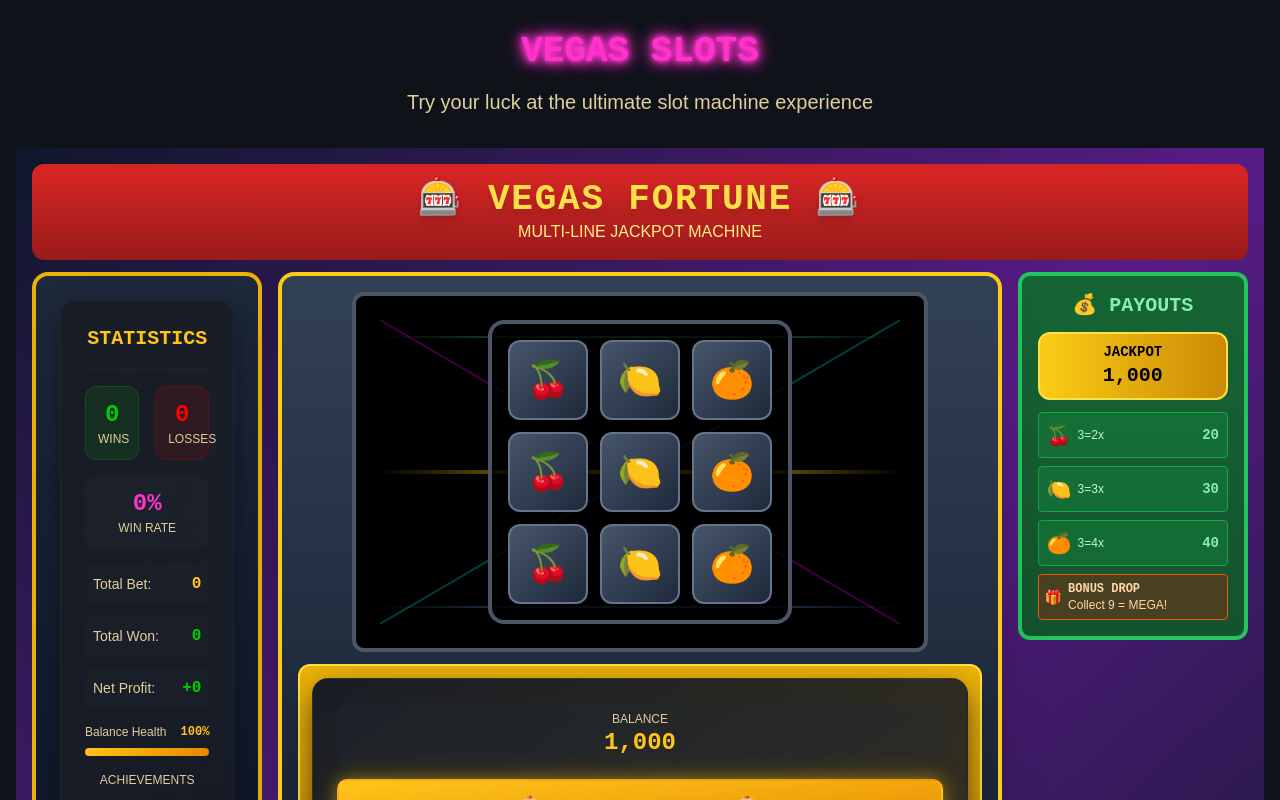
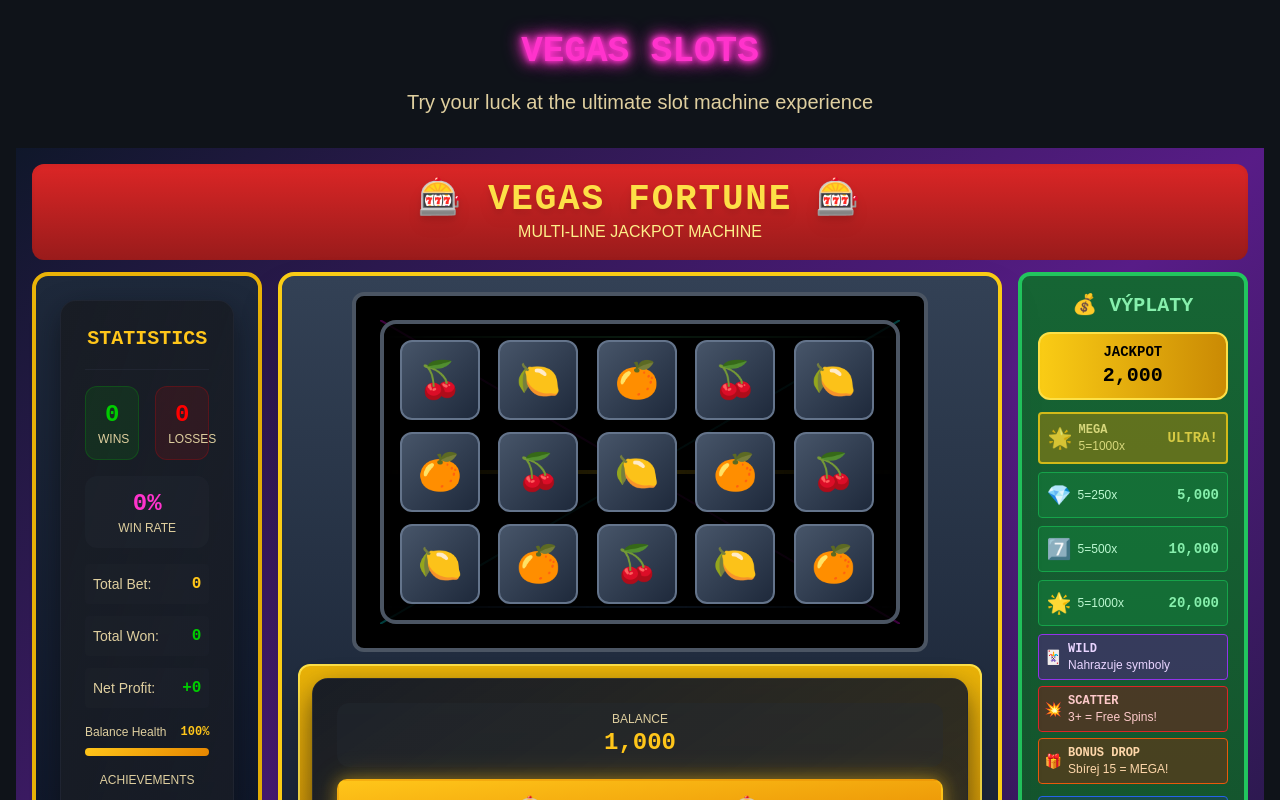
Before and after one commit to Dominik-G-js/pure-play-casino, a React (Vite) app: page / in a window 1280 px wide. Shown: the top 800 px of the page. Built offline with nearby package versions, Linux system fonts and the light colour scheme.

Commit message:
Refactor slot machine and add bonuses

```diff
--- a/src/components/ReelGrid.tsx
+++ b/src/components/ReelGrid.tsx
@@ -6,16 +6,39 @@ interface ReelGridProps {
   winningLines?: number[];
 }
 
+// 5-reel paylines
 const PAYLINES = [
-  [1, 1, 1], // Center line
-  [0, 0, 0], // Top line
-  [2, 2, 2], // Bottom line
-  [0, 1, 2], // Diagonal down
-  [2, 1, 0]  // Diagonal up
+  // Horizontal lines
+  [1, 1, 1, 1, 1], // Center
+  [0, 0, 0, 0, 0], // Top
+  [2, 2, 2, 2, 2], // Bottom
+  // V-shapes
+  [0, 1, 2, 1, 0],
+  [2, 1, 0, 1, 2],
+  // Zig-zags
+  [0, 1, 0, 1, 0],
+  [2, 1, 2, 1, 2],
+  [1, 0, 1, 0, 1],
+  [1, 2, 1, 2, 1],
+  // Diagonals
+  [0, 0, 1, 2, 2],
+  [2, 2, 1, 0, 0],
+  // Special patterns
+  [1, 0, 0, 0, 1],
+  [1, 2, 2, 2, 1],
+  [0, 1, 1, 1, 0],
+  [2, 1, 1, 1, 2],
+  [0, 2, 0, 2, 0],
+  [2, 0, 2, 0, 2],
+  [1, 1, 0, 1, 1],
+  [1, 1, 2, 1, 1],
+  [0, 1, 2, 2, 2]
 ];
 
 export const ReelGrid = ({ grid, isSpinning, winningLines }: ReelGridProps) => {
   const [spinningSymbols, setSpinningSymbols] = useState(grid || [
+    ['🍒', '🍋', '🍊'],
+    ['🍒', '🍋', '🍊'],
     ['🍒', '🍋', '🍊'],
     ['🍒', '🍋', '🍊'],
     ['🍒', '🍋', '🍊']
@@ -23,9 +46,15 @@ export const ReelGrid = ({ grid, isSpinning, winningLines }: ReelGridProps) => {
 
   useEffect(() => {
     if (isSpinning) {
-      const symbols = ['🍒', '🍋', '🍊', '🍇', '🔔', '⭐', '💎', '7️⃣', '🃏', '💥'];
+      const symbols = ['🍒', '🍋', '🍊', '🍇', '🔔', '⭐', '💎', '7️⃣', '🃏', '💥', '🎁', '🌟'];
       const interval = setInterval(() => {
         setSpinningSymbols([
+          [symbols[Math.floor(Math.random() * symbols.length)],
+           symbols[Math.floor(Math.random() * symbols.length)],
+           symbols[Math.floor(Math.random() * symbols.length)]],
+          [symbols[Math.floor(Math.random() * symbols.length)],
+           symbols[Math.floor(Math.random() * symbols.length)],
+           symbols[Math.floor(Math.random() * symbols.length)]],
           [symbols[Math.floor(Math.random() * symbols.length)],
            symbols[Math.floor(Math.random() * symbols.length)],
            symbols[Math.floor(Math.random() * symbols.length)]],
@@ -43,13 +72,15 @@ export const ReelGrid = ({ grid, isSpinning, winningLines }: ReelGridProps) => {
       setSpinningSymbols(grid || [
         ['🍒', '🍋', '🍊'],
         ['🍒', '🍋', '🍊'],
+        ['🍒', '🍋', '🍊'],
+        ['🍒', '🍋', '🍊'],
         ['🍒', '🍋', '🍊']
       ]);
     }
   }, [isSpinning, grid]);
 
   const getSymbolStyle = (reelIndex: number, positionIndex: number) => {
-    let baseClasses = "w-20 h-20 rounded-xl flex items-center justify-center text-4xl font-bold transition-all duration-300 border-2 shadow-lg";
+    let baseClasses = "w-12 h-12 sm:w-14 sm:h-14 md:w-16 md:h-16 lg:w-20 lg:h-20 rounded-lg flex items-center justify-center text-2xl sm:text-3xl md:text-3xl lg:text-4xl font-bold transition-all duration-300 border-2 shadow-lg";
 
     // Check if this position is part of a winning line
     let isWinning = false;
@@ -69,11 +100,17 @@ export const ReelGrid = ({ grid, isSpinning, winningLines }: ReelGridProps) => {
       const symbol = spinningSymbols?.[reelIndex]?.[positionIndex];
       if (symbol) {
         switch (symbol) {
+        case '🌟': // MEGA symbol
+          baseClasses += " bg-gradient-to-br from-yellow-300 via-yellow-500 to-orange-600 border-yellow-400 shadow-yellow-400/50 animate-pulse";
+          break;
         case '🃏': // Wild
           baseClasses += " bg-gradient-to-br from-purple-500 to-purple-700 border-purple-400 shadow-purple-400/30";
           break;
         case '💥': // Scatter
           baseClasses += " bg-gradient-to-br from-red-500 to-red-700 border-red-400 shadow-red-400/30";
+          break;
+        case '🎁': // Bonus Drop
+          baseClasses += " bg-gradient-to-br from-orange-500 to-orange-700 border-orange-400 shadow-orange-400/30";
           break;
         case '💎':
         case '7️⃣':
@@ -89,7 +126,7 @@ export const ReelGrid = ({ grid, isSpinning, winningLines }: ReelGridProps) => {
   };
 
   return (
-    <div className="grid grid-cols-3 gap-3 p-4 bg-black/80 rounded-2xl border-4 border-gray-600 shadow-inner relative">
+    <div className="grid grid-cols-5 gap-1.5 sm:gap-2 md:gap-2.5 lg:gap-3 p-2 sm:p-3 md:p-4 bg-black/80 rounded-xl md:rounded-2xl border-2 md:border-4 border-gray-600 shadow-inner relative w-full max-w-full overflow-hidden">
       {/* Payline overlays */}
       {(winningLines || []).map(lineIndex => {
         const payline = PAYLINES[lineIndex];
--- a/src/components/SlotMachine.tsx
+++ b/src/components/SlotMachine.tsx
@@ -6,7 +6,7 @@ import { ParticleSystem } from "./ParticleSystem";
 import { SoundManager } from "./SoundManager";
 import { useToast } from "@/hooks/use-toast";
 
-const SYMBOLS = ['🍒', '🍋', '🍊', '🍇', '🔔', '⭐', '💎', '7️⃣', '🃏', '💥', '🎁'];
+const SYMBOLS = ['🍒', '🍋', '🍊', '🍇', '🔔', '⭐', '💎', '7️⃣', '🃏', '💥', '🎁', '🌟'];
 const SYMBOL_VALUES = {
   '🍒': 2,
   '🍋': 3,
@@ -16,17 +16,45 @@ const SYMBOL_VALUES = {
   '⭐': 15,
   '💎': 25,
   '7️⃣': 50,
+  '🌟': 100, // MEGA symbol
   '🃏': 0, // Wild - substitutes any symbol
   '💥': 0, // Scatter - bonus trigger
   '🎁': 0  // Bonus Drop - collection symbol
 };
 
+// 5-reel paylines (20 lines total)
 const PAYLINES = [
-  [1, 1, 1], // Center line
-  [0, 0, 0], // Top line
-  [2, 2, 2], // Bottom line
-  [0, 1, 2], // Diagonal down
-  [2, 1, 0]  // Diagonal up
+  // Horizontal lines
+  [1, 1, 1, 1, 1], // Center line (0)
+  [0, 0, 0, 0, 0], // Top line (1)
+  [2, 2, 2, 2, 2], // Bottom line (2)
+
+  // V-shapes
+  [0, 1, 2, 1, 0], // V-shape down (3)
+  [2, 1, 0, 1, 2], // V-shape up (4)
+
+  // Zig-zags
+  [0, 1, 0, 1, 0], // Zig-zag top (5)
+  [2, 1, 2, 1, 2], // Zig-zag bottom (6)
+  [1, 0, 1, 0, 1], // Zig-zag center-up (7)
+  [1, 2, 1, 2, 1], // Zig-zag center-down (8)
+
+  // Diagonals
+  [0, 0, 1, 2, 2], // Diagonal down (9)
+  [2, 2, 1, 0, 0], // Diagonal up (10)
+
+  // Special patterns
+  [1, 0, 0, 0, 1], // M-shape top (11)
+  [1, 2, 2, 2, 1], // M-shape bottom (12)
+  [0, 1, 1, 1, 0], // W-shape top (13)
+  [2, 1, 1, 1, 2], // W-shape bottom (14)
+
+  // Additional patterns
+  [0, 2, 0, 2, 0], // Large zig-zag (15)
+  [2, 0, 2, 0, 2], // Large zig-zag reverse (16)
+  [1, 1, 0, 1, 1], // Center dip (17)
+  [1, 1, 2, 1, 1], // Center peak (18)
+  [0, 1, 2, 2, 2]  // Rising line (19)
 ];
 
 const BONUS_SYMBOLS = ['💥', '🃏'];
@@ -59,20 +87,20 @@ export const SlotMachine = () => {
   const [gameState, setGameState] = useState<GameState>(() => {
     const defaultState = {
       balance: 1000,
-      bet: 10,
+      bet: 20,
       isSpinning: false,
       wins: 0,
       losses: 0,
       totalWon: 0,
       totalBet: 0,
       lastWin: 0,
-      activePaylines: 5,
+      activePaylines: 10,
       betPerLine: 2,
       freeSpins: 0,
       inBonus: false,
       multiplier: 1,
       winningLines: [],
-      bonusDropsCollected: [false, false, false, false, false, false, false, false, false], // 3x3 grid positions
+      bonusDropsCollected: Array(15).fill(false), // 5x3 grid = 15 positions
       bonusDropProgress: 0,
       autoSpinActive: false,
       autoSpinCount: 0,
@@ -96,7 +124,9 @@ export const SlotMachine = () => {
   const [reelResults, setReelResults] = useState([
     ['🍒', '🍋', '🍊'], // Reel 1 (top, center, bottom)
     ['🍒', '🍋', '🍊'], // Reel 2
-    ['🍒', '🍋', '🍊']  // Reel 3
+    ['🍒', '🍋', '🍊'], // Reel 3
+    ['🍒', '🍋', '🍊'], // Reel 4
+    ['🍒', '🍋', '🍊']  // Reel 5
   ]);
   const [showParticles, setShowParticles] = useState(false);
   const soundManager = useRef(new SoundManager());
@@ -130,12 +160,16 @@ export const SlotMachine = () => {
     let totalWin = 0;
     let winningLines: number[] = [];
     let scatterCount = 0;
+    let wildCount = 0;
+    let megaSymbolCount = 0;
     let bonusDropsFound: number[] = [];
 
-    // Count scatter symbols and bonus drops across entire grid
+    // Count special symbols and bonus drops across entire grid
     grid.forEach((reel, reelIndex) => {
       reel.forEach((symbol, symbolIndex) => {
         if (symbol === '💥') scatterCount++;
+        if (symbol === '🃏') wildCount++;
+        if (symbol === '🌟') megaSymbolCount++;
         if (symbol === '🎁') {
           const position = reelIndex * 3 + symbolIndex;
           bonusDropsFound.push(position);
@@ -153,8 +187,8 @@ export const SlotMachine = () => {
       });
 
       const newProgress = newCollectedDrops.filter(Boolean).length;
-      const wasComplete = gameState.bonusDropProgress === 9;
-      const isNowComplete = newProgress === 9;
+      const wasComplete = gameState.bonusDropProgress === 15;
+      const isNowComplete = newProgress === 15;
 
       // Update bonus drops state
       setGameState(prev => ({
@@ -165,29 +199,29 @@ export const SlotMachine = () => {
 
       // Trigger MEGA BONUS if all positions are filled
       if (!wasComplete && isNowComplete) {
-        const megaBonus = gameState.betPerLine * gameState.activePaylines * 50;
+        const megaBonus = gameState.betPerLine * gameState.activePaylines * 100;
         totalWin += megaBonus;
 
         // Reset collection and give mega bonus
         setTimeout(() => {
           setGameState(prev => ({
             ...prev,
-            bonusDropsCollected: [false, false, false, false, false, false, false, false, false],
+            bonusDropsCollected: Array(15).fill(false),
             bonusDropProgress: 0,
-            freeSpins: prev.freeSpins + 20,
-            multiplier: 5
+            freeSpins: prev.freeSpins + 30,
+            multiplier: 10
           }));
 
           toast({
-            title: "🎁🎉 MEGA BONUS JACKPOT! 🎉🎁",
-            description: `ALL BONUS DROPS COLLECTED! ${megaBonus} Credits + 20 Free Spins + 5x Multiplier!`,
-            className: "bg-gradient-to-r from-yellow-400 to-orange-500 text-black font-bold text-lg"
+            title: "🎁🎉🎉 ULTIMATE MEGA JACKPOT! 🎉🎉🎁",
+            description: `ALL 15 BONUS DROPS COLLECTED! ${megaBonus} Credits + 30 Free Spins + 10x Multiplier!`,
+            className: "bg-gradient-to-r from-yellow-400 via-orange-500 to-red-500 text-black font-bold text-xl"
           });
         }, 1000);
       } else if (bonusDropsFound.length > 0) {
         toast({
           title: "🎁 BONUS DROP COLLECTED!",
-          description: `Progress: ${newProgress}/9 positions filled`,
+          description: `Progress: ${newProgress}/15 positions filled`,
           className: "bg-gradient-to-r from-orange-500 to-red-500 text-white"
         });
       }
@@ -198,34 +232,39 @@ export const SlotMachine = () => {
       if (lineIndex >= gameState.activePaylines) return;
 
       const lineSymbols = [
-        grid[0][payline[0]], // First reel, payline position
-        grid[1][payline[1]], // Second reel, payline position
-        grid[2][payline[2]]  // Third reel, payline position
+        grid[0][payline[0]],
+        grid[1][payline[1]],
+        grid[2][payline[2]],
+        grid[3][payline[3]],
+        grid[4][payline[4]]
       ];
 
       let lineWin = 0;
 
       // Check for wilds and substitute
       const processedSymbols = lineSymbols.map(symbol =>
-        symbol === '🃏' ? lineSymbols.find(s => s !== '🃏' && s !== '💥' && s !== '🎁') || symbol : symbol
+        symbol === '🃏' ? lineSymbols.find(s => s !== '🃏' && s !== '💥' && s !== '🎁' && s !== '🌟') || symbol : symbol
       );
 
-      // Check for three of a kind (including wilds)
-      if (processedSymbols[0] === processedSymbols[1] && processedSymbols[1] === processedSymbols[2]) {
-        const symbol = processedSymbols[0];
-        if (symbol !== '💥' && symbol !== '🎁' && SYMBOL_VALUES[symbol as keyof typeof SYMBOL_VALUES]) {
-          lineWin = SYMBOL_VALUES[symbol as keyof typeof SYMBOL_VALUES] * gameState.betPerLine * gameState.multiplier;
+      // Count matching symbols from left to right
+      let matchCount = 1;
+      const firstSymbol = processedSymbols[0];
+
+      for (let i = 1; i < processedSymbols.length; i++) {
+        if (processedSymbols[i] === firstSymbol) {
+          matchCount++;
+        } else {
+          break;
         }
       }
-      // Check for two of a kind (including wilds)
-      else if (processedSymbols[0] === processedSymbols[1] ||
-               processedSymbols[1] === processedSymbols[2] ||
-               processedSymbols[0] === processedSymbols[2]) {
-        const symbol = processedSymbols[0] === processedSymbols[1] ? processedSymbols[0] :
-                      processedSymbols[1] === processedSymbols[2] ? processedSymbols[1] : processedSymbols[0];
-        if (symbol !== '💥' && symbol !== '🎁' && SYMBOL_VALUES[symbol as keyof typeof SYMBOL_VALUES]) {
-          lineWin = Math.floor(SYMBOL_VALUES[symbol as keyof typeof SYMBOL_VALUES] * gameState.betPerLine * 0.5 * gameState.multiplier);
-        }
+
+      // Award wins based on match count (5, 4, 3 of a kind)
+      if (matchCount >= 3 && firstSymbol !== '💥' && firstSymbol !== '🎁' && SYMBOL_VALUES[firstSymbol as keyof typeof SYMBOL_VALUES]) {
+        const baseValue = SYMBOL_VALUES[firstSymbol as keyof typeof SYMBOL_VALUES];
+
+        // Multipliers: 3-of-kind = 1x, 4-of-kind = 3x, 5-of-kind = 10x
+        const matchMultiplier = matchCount === 5 ? 10 : matchCount === 4 ? 3 : 1;
+        lineWin = baseValue * gameState.betPerLine * matchMultiplier * gameState.multiplier;
       }
 
       if (lineWin > 0) {
@@ -234,26 +273,62 @@ export const SlotMachine = () => {
       }
     });
 
+    // MEGA SYMBOL BONUS - ultra rare jackpot
+    if (megaSymbolCount >= 3) {
+      const megaWin = megaSymbolCount * gameState.betPerLine * gameState.activePaylines * 50;
+      totalWin += megaWin;
+
+      setGameState(prev => ({
+        ...prev,
+        freeSpins: prev.freeSpins + 50,
+        multiplier: 20
+      }));
+
+      toast({
+        title: "🌟💰 MEGA SYMBOL JACKPOT! 💰🌟",
+        description: `${megaSymbolCount} MEGA Symbols! ${megaWin} Credits + 50 Free Spins + 20x Multiplier!`,
+        className: "bg-gradient-to-r from-yellow-300 via-yellow-500 to-orange-600 text-black font-bold text-2xl animate-pulse"
+      });
+    }
+
+    // WILD MADNESS - 5+ wilds trigger wild bonus
+    if (wildCount >= 5) {
+      const wildBonus = wildCount * gameState.betPerLine * gameState.activePaylines * 10;
+      totalWin += wildBonus;
+
+      setGameState(prev => ({
+        ...prev,
+        freeSpins: prev.freeSpins + 15,
+        multiplier: Math.min(prev.multiplier + 3, 20)
+      }));
+
+      toast({
+        title: "🃏💥 WILD MADNESS! 💥🃏",
+        description: `${wildCount} Wilds! ${wildBonus} Credits + 15 Free Spins!`,
+        className: "bg-gradient-to-r from-purple-500 to-purple-800 text-white font-bold text-xl"
+      });
+    }
+
     // Scatter bonus (3 or more scatters trigger free spins)
     if (scatterCount >= 3) {
-      const scatterWin = scatterCount * gameState.betPerLine * gameState.activePaylines;
+      const scatterWin = scatterCount * gameState.betPerLine * gameState.activePaylines * 2;
       totalWin += scatterWin;
 
-      // Award free spins
-      if (!gameState.inBonus) {
-        setGameState(prev => ({
-          ...prev,
-          freeSpins: prev.freeSpins + (scatterCount * 5),
-          inBonus: true,
-          multiplier: Math.min(prev.multiplier + 1, 5)
-        }));
+      // Award free spins based on scatter count
+      const freeSpinsAwarded = scatterCount === 3 ? 10 : scatterCount === 4 ? 20 : 40;
 
-        toast({
-          title: "🎉 BONUS TRIGGERED!",
-          description: `${scatterCount * 5} Free Spins + ${Math.min(gameState.multiplier + 1, 5)}x Multiplier!`,
-          className: "bg-gradient-to-r from-purple-600 to-pink-600 text-white"
-        });
-      }
+      setGameState(prev => ({
+        ...prev,
+        freeSpins: prev.freeSpins + freeSpinsAwarded,
+        inBonus: true,
+        multiplier: Math.min(prev.multiplier + scatterCount - 2, 20)
+      }));
+
+      toast({
+        title: "💥🎉 SCATTER BONUS! 🎉💥",
+        description: `${scatterCount} Scatters! ${freeSpinsAwarded} Free Spins + ${Math.min(gameState.multiplier + scatterCount - 2, 20)}x Multiplier!`,
+        className: "bg-gradient-to-r from-red-600 to-pink-600 text-white font-bold text-xl"
+      });
     }
 
     return { totalWin, winningLines, scatterCount };
@@ -294,11 +369,13 @@ export const SlotMachine = () => {
     // Simulate spinning animation delay
     await new Promise(resolve => setTimeout(resolve, 2500));
 
-    // Generate 3x3 grid (3 reels, 3 symbols each)
+    // Generate 5x3 grid (5 reels, 3 symbols each)
     const newGrid = [
       getRandomReel(), // Reel 1
       getRandomReel(), // Reel 2
-      getRandomReel()  // Reel 3
+      getRandomReel(), // Reel 3
+      getRandomReel(), // Reel 4
+      getRandomReel()  // Reel 5
     ];
 
     setReelResults(newGrid);
@@ -356,7 +433,7 @@ export const SlotMachine = () => {
 
   const updatePaylines = (newPaylines: number) => {
     const totalBet = gameState.betPerLine * newPaylines;
-    if (!gameState.isSpinning && totalBet <= gameState.balance && newPaylines >= 1 && newPaylines <= 5) {
+    if (!gameState.isSpinning && totalBet <= gameState.balance && newPaylines >= 1 && newPaylines <= 20) {
       setGameState(prev => ({
         ...prev,
         activePaylines: newPaylines,
@@ -478,7 +555,7 @@ export const SlotMachine = () => {
           {/* Right Panel - Payouts (Collapsible on mobile) */}
           <div className="col-span-1 lg:col-span-1">
             <div className="bg-gradient-to-b from-green-800 to-green-900 rounded-xl p-3 lg:p-4 border-4 border-green-500">
-              <h3 className="text-lg lg:text-xl font-casino text-green-300 mb-3 text-center">💰 PAYOUTS</h3>
+              <h3 className="text-lg lg:text-xl font-casino text-green-300 mb-3 text-center">💰 VÝPLATY</h3>
 
               {/* Jackpot Display */}
               <div className="bg-gradient-to-r from-yellow-400 to-yellow-600 rounded-lg p-2 mb-3 text-center border-2 border-yellow-300">
@@ -488,19 +565,33 @@ export const SlotMachine = () => {
 
               {/* Symbol Payouts - Compact */}
               <div className="space-y-1.5 lg:space-y-2">
+                {/* MEGA Symbol - Ultra Rare */}
+                <div className="flex items-center justify-between bg-yellow-600/50 rounded p-1.5 lg:p-2 border-2 border-yellow-400 animate-pulse">
+                  <div className="flex items-center gap-1.5">
+                    <span className="text-lg lg:text-xl">🌟</span>
+                    <div className="text-yellow-200 text-xs">
+                      <div className="font-casino font-bold">MEGA</div>
+                      <div>5=1000x</div>
+                    </div>
+                  </div>
+                  <div className="text-yellow-300 font-casino text-xs lg:text-sm font-bold">
+                    ULTRA!
+                  </div>
+                </div>
+
+                {/* Top paying symbols */}
                 {Object.entries(SYMBOL_VALUES)
-                  .filter(([symbol, value]) => value > 0)
-                  .slice(0, 3) // Show only top 3 symbols to save space
+                  .filter(([symbol, value]) => value >= 25)
                   .map(([symbol, value]) => (
                   <div key={symbol} className="flex items-center justify-between bg-green-700/50 rounded p-1.5 lg:p-2 border border-green-600">
                     <div className="flex items-center gap-1.5">
                       <span className="text-lg lg:text-xl">{symbol}</span>
                       <div className="text-green-200 text-xs">
-                        <div>3={value}x</div>
+                        <div>5={value * 10}x</div>
                       </div>
                     </div>
                     <div className="text-green-300 font-casino text-xs lg:text-sm">
-                      {(value * gameState.bet).toLocaleString()}
+                      {(value * gameState.bet * 10).toLocaleString()}
                     </div>
                   </div>
                 ))}
@@ -508,13 +599,45 @@ export const SlotMachine = () => {
 
               {/* Special Symbols - Compact */}
               <div className="mt-2 space-y-1.5">
+                <div className="bg-purple-900/50 rounded p-1.5 border border-purple-600">
+                  <div className="flex items-center gap-1.5">
+                    <span className="text-sm">🃏</span>
+                    <div className="text-purple-200 text-[10px] lg:text-xs">
+                      <div className="font-casino">WILD</div>
+                      <div>Nahrazuje symboly</div>
+                    </div>
+                  </div>
+                </div>
+
+                <div className="bg-red-900/50 rounded p-1.5 border border-red-600">
+                  <div className="flex items-center gap-1.5">
+                    <span className="text-sm">💥</span>
+                    <div className="text-red-200 text-[10px] lg:text-xs">
+                      <div className="font-casino">SCATTER</div>
+                      <div>3+ = Free Spins!</div>
+                    </div>
+                  </div>
+                </div>
+
                 <div className="bg-orange-900/50 rounded p-1.5 border border-orange-600">
                   <div className="flex items-center gap-1.5">
                     <span className="text-sm">🎁</span>
                     <div className="text-orange-200 text-[10px] lg:text-xs">
                       <div className="font-casino">BONUS DROP</div>
-                      <div>Collect 9 = MEGA!</div>
+                      <div>Sbírej 15 = MEGA!</div>
                     </div>
+                  </div>
+                </div>
+              </div>
+
+              {/* Win multipliers info */}
+              <div className="mt-3 bg-blue-900/30 rounded p-2 border border-blue-600">
+                <div className="text-center text-blue-200 text-[10px] lg:text-xs">
+                  <div className="font-casino mb-1">VÝHERNÍ NÁSOBKY</div>
+                  <div className="space-y-0.5">
+                    <div>5-of-kind: <span className="text-yellow-300">10x</span></div>
+                    <div>4-of-kind: <span className="text-green-300">3x</span></div>
+                    <div>3-of-kind: <span className="text-blue-300">1x</span></div>
                   </div>
                 </div>
               </div>
```
Also changed, not shown: src/components/GameControls.tsx (+10 -10 lines).
